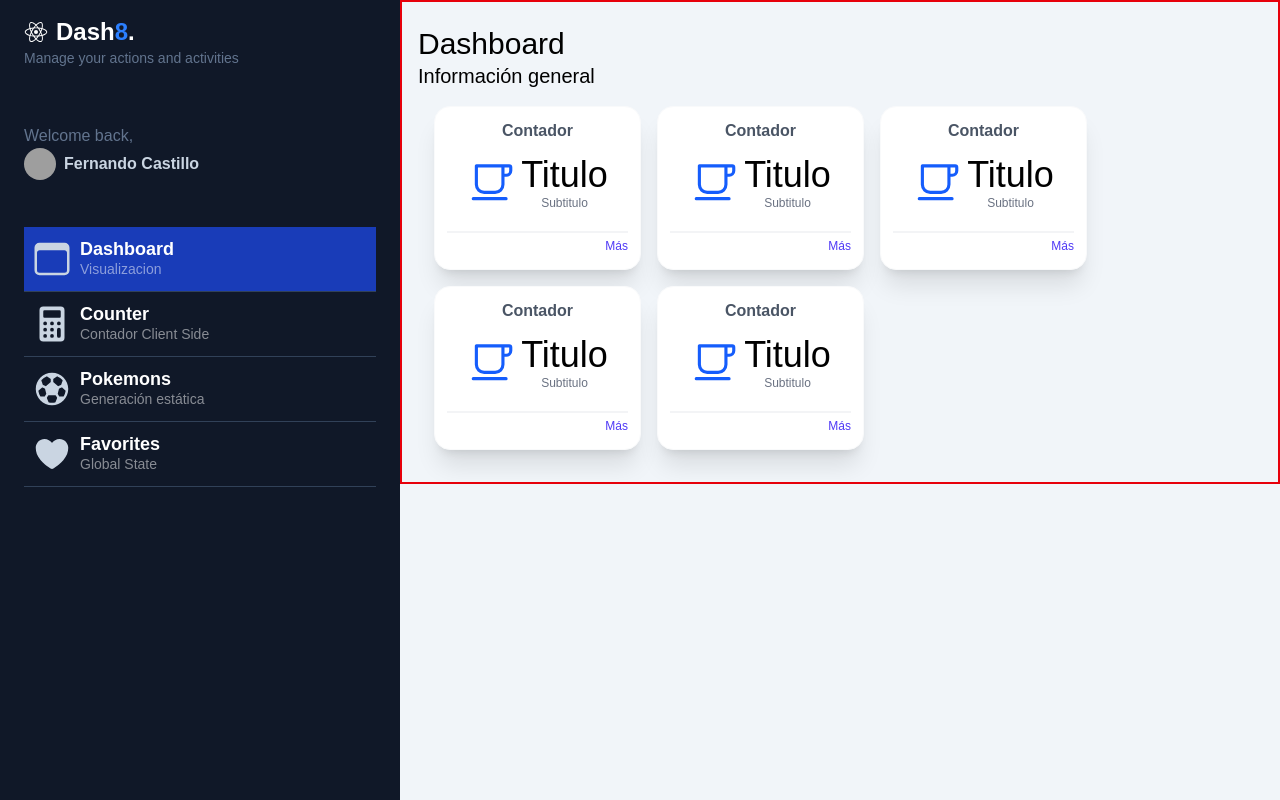
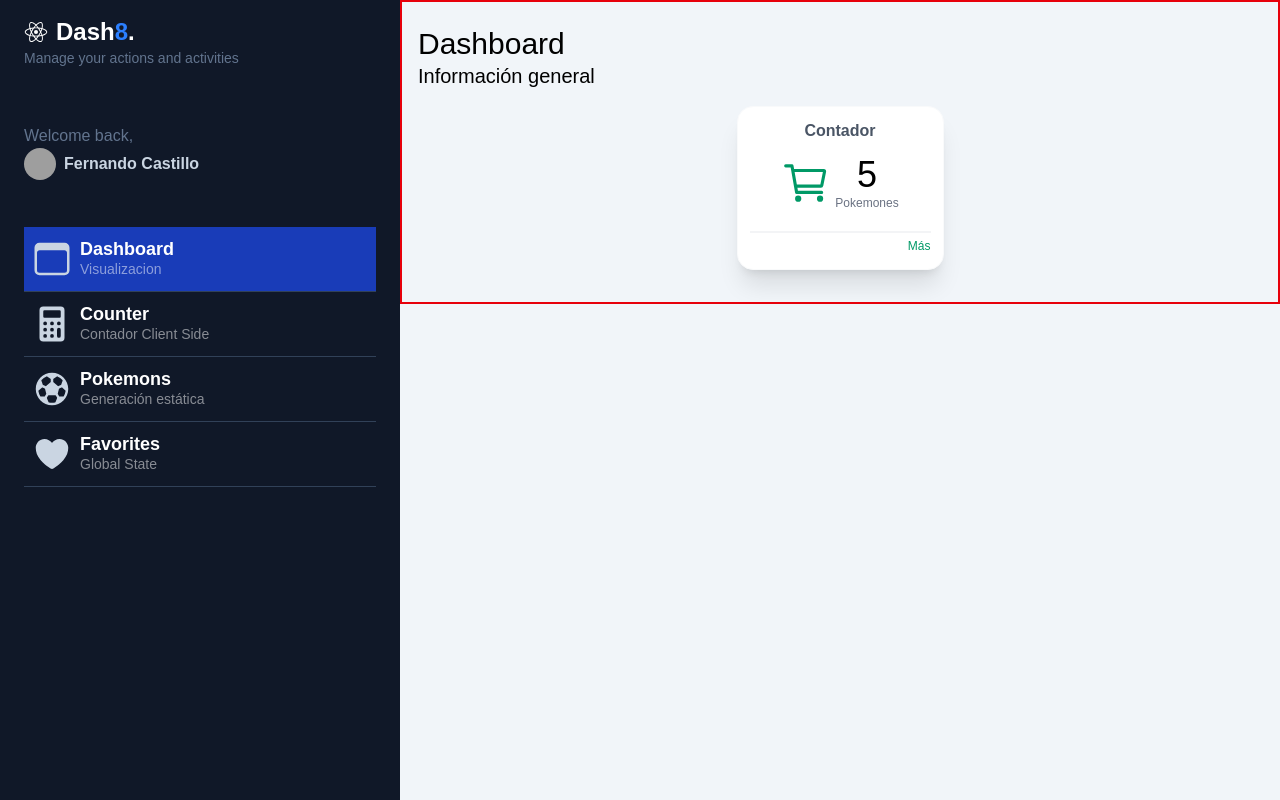
Before and after one commit to superferenabled/nextjs-dashboard8, a Next.js app: page /dashboard/main in a window 1280 px wide. Built offline with nearby package versions, Linux system fonts and the light colour scheme; grey boxes are pictures that could not be loaded.

Commit message:
Refactor SimpleWidget component and integrate it into WidgetsGrid for better modularity; update MainPage to use WidgetsGrid instead of multiple SimpleWidget instances

```diff
--- a/app/components/SimpleWidget.tsx
+++ /dev/null
@@ -1,31 +0,0 @@
-import { IoCafeOutline } from "react-icons/io5";
-
-export const SimpleWidget = () => {
-  return (
-    <div className="bg-white shadow-xl p-3 sm:min-w-[25%] min-w-full  rounded-2xl border-1 border-gray-50 mx-2 my-2">
-      <div className="flex flex-col">
-        <div>
-          <h2 className="font-bold text-gray-600 text-center">Contador</h2>
-        </div>
-        <div className="my-3">
-          <div className="flex flex-row items-center justify-center space-x-1 ">
-            <div id="icon">
-              {/* Icono irá aquí */}
-              <IoCafeOutline size={50} className="text-blue-600" />
-            </div>
-            <div id="temp" className="text-center">
-              <h4 className="text-4xl">Titulo</h4>
-              <p className="text-xs text-gray-500">Subtitulo</p>
-            </div>
-          </div>
-        </div>
-
-        <div className="w-full place-items-end text-right border-t-2 border-gray-100 mt-2">
-          <a href="#" className="text-indigo-600 text-xs font-medium">
-            Más
-          </a>
-        </div>
-      </div>
-    </div>
-  );
-};
--- /dev/null
+++ b/app/components/dashboard/SimpleWidget.tsx
@@ -0,0 +1,43 @@
+import Link from "next/link";
+import { IoCafeOutline } from "react-icons/io5";
+
+interface Props {
+  title: string;
+  subTitle?: string;
+  label?: string;
+  icon?: React.ReactNode;
+  href?: string;
+}
+
+export const SimpleWidget = ({ title, subTitle, label, icon, href }: Props) => {
+  return (
+    <div className="bg-white shadow-xl p-3 sm:min-w-[25%] min-w-full  rounded-2xl border-1 border-gray-50 mx-2 my-2">
+      <div className="flex flex-col">
+        {label && (
+          <div>
+            <h2 className="font-bold text-gray-600 text-center">{label}</h2>
+          </div>
+        )}
+        <div className="my-3">
+          <div className="flex flex-row items-center justify-center space-x-1 ">
+            <div id="icon">
+              {icon}
+            </div>
+            <div id="temp" className="text-center">
+              <h4 className="text-4xl">{title}</h4>
+              {subTitle && <p className="text-xs text-gray-500">{subTitle}</p>}
+            </div>
+          </div>
+        </div>
+
+        {href && (
+          <div className="w-full place-items-end text-right border-t-2 border-gray-100 mt-2">
+            <Link href={href} className="text-emerald-600 text-xs font-medium">
+              Más
+            </Link>
+          </div>
+        )}
+      </div>
+    </div>
+  );
+};
--- /dev/null
+++ b/app/components/dashboard/WidgetsGrid.tsx
@@ -0,0 +1,21 @@
+'use client'
+import { useAppSelector } from "@/app/store";
+import { SimpleWidget } from "./SimpleWidget";
+import { IoCartOutline } from "react-icons/io5";
+
+export const WidgetsGrid = () => {
+  const count = useAppSelector((state) => state.counter.count);
+  return (
+    <div className="flex flex-wrap p-2 items-center justify-center">
+      <SimpleWidget
+        label="Contador"
+        title={count + ""}
+        subTitle="Pokemones"
+        href="/dashboard/counter"
+        icon={<IoCartOutline size={50} className="text-emerald-600" />}
+      />
+    </div>
+  );
+};
+
+export default WidgetsGrid;
--- a/app/components/index.ts
+++ b/app/components/index.ts
@@ -1,3 +1,3 @@
 export { Sidebar } from "./Sidebar";
 export { SidebarMenuItem } from "./SidebarMenuItem";
-export { SimpleWidget } from "./SimpleWidget";
+export { SimpleWidget } from "./dashboard/SimpleWidget";
--- a/app/dashboard/main/page.tsx
+++ b/app/dashboard/main/page.tsx
@@ -1,4 +1,5 @@
 import { SimpleWidget } from '@/app/components';
+import { WidgetsGrid } from '@/app/components/dashboard/WidgetsGrid';
 import React from 'react'
 
 export const MainPage = () => {
@@ -7,13 +8,7 @@
       <h1 className='mt-2 text-3xl'>Dashboard</h1>
       <span className='text-xl'>Información general</span>
 
-      <div className='flex flex-wrap p-2'>
-        <SimpleWidget />
-        <SimpleWidget />
-        <SimpleWidget />
-        <SimpleWidget />
-        <SimpleWidget />
-      </div>
+      <WidgetsGrid />
     </div>
   )
 }
```
